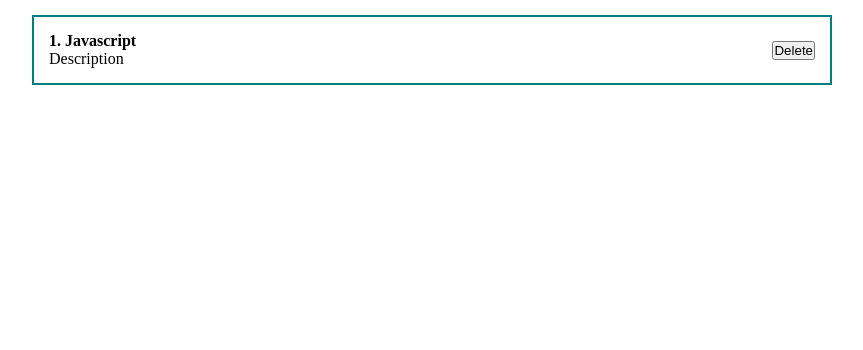
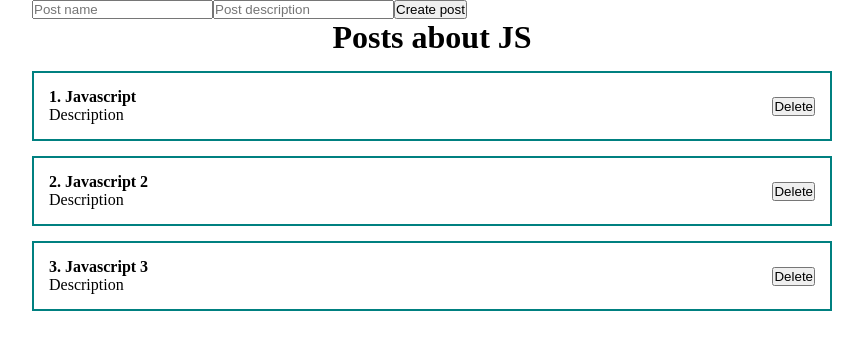
Before and after one commit to VladislavaZinoveikina/react-funds-practice, a React (Create React App) app: page / in a window 1280 px wide. Shown: the top 350 px of the page, without its empty margins (208-1071 px from the left). Built offline with nearby package versions, Linux system fonts and the light colour scheme.

Commit message:
PotList (React Array) + form

```diff
--- a/src/App.js
+++ b/src/App.js
@@ -3,11 +3,24 @@ import Counter from "./components/Counter";
 import ClassCounter from "./components/ClassCounter";
 import './styles/App.css';
 import PostItem from "./components/PostItem";
+import PostList from "./components/PostList";
 
 function App() {
+  const [posts, setPosts] = useState([
+    { id: 1, title: 'Javascript', body: 'Description' },
+    { id: 2, title: 'Javascript 2', body: 'Description' },
+    { id: 3, title: 'Javascript 3', body: 'Description' },
+  ]);
+
+
   return (
     <div className="App">
-      <PostItem post={{id: 1, title: 'Javascript', body: 'Description'}} />
+      <form>
+        <input type="text" placeholder="Post name"/>
+        <input type="text" placeholder="Post description"/>
+        <button>Create post</button>
+      </form>
+      <PostList posts={posts} title="Posts about JS" />
     </div>
   );
 }
--- /dev/null
+++ b/src/components/PostList.jsx
@@ -0,0 +1,17 @@
+import React from "react";
+import PostItem from "./PostItem";
+
+const PostList = ({posts, title}) => {
+    return (
+        <div>
+            <h1 style={{ textAlign: 'center' }}>
+                {title}
+            </h1>
+            {posts.map((post) =>
+                <PostItem post={post} key={post.id} />
+            )}
+        </div>
+    );
+};
+
+export default PostList;
```
